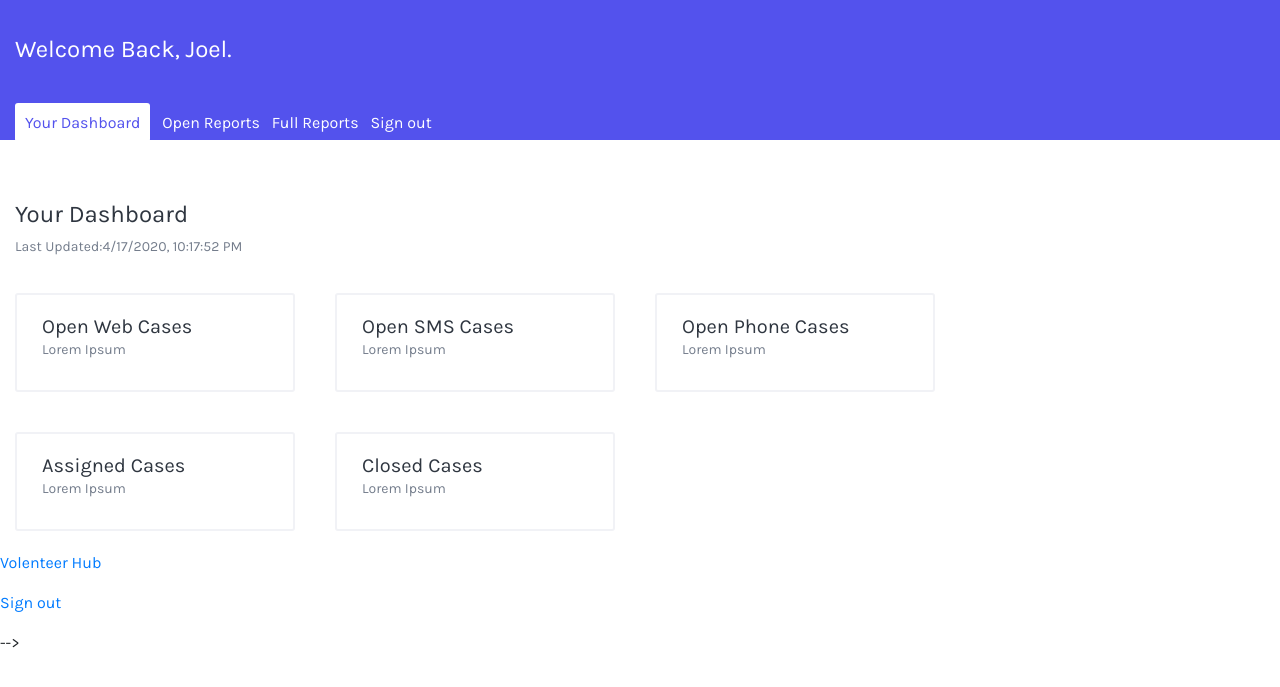
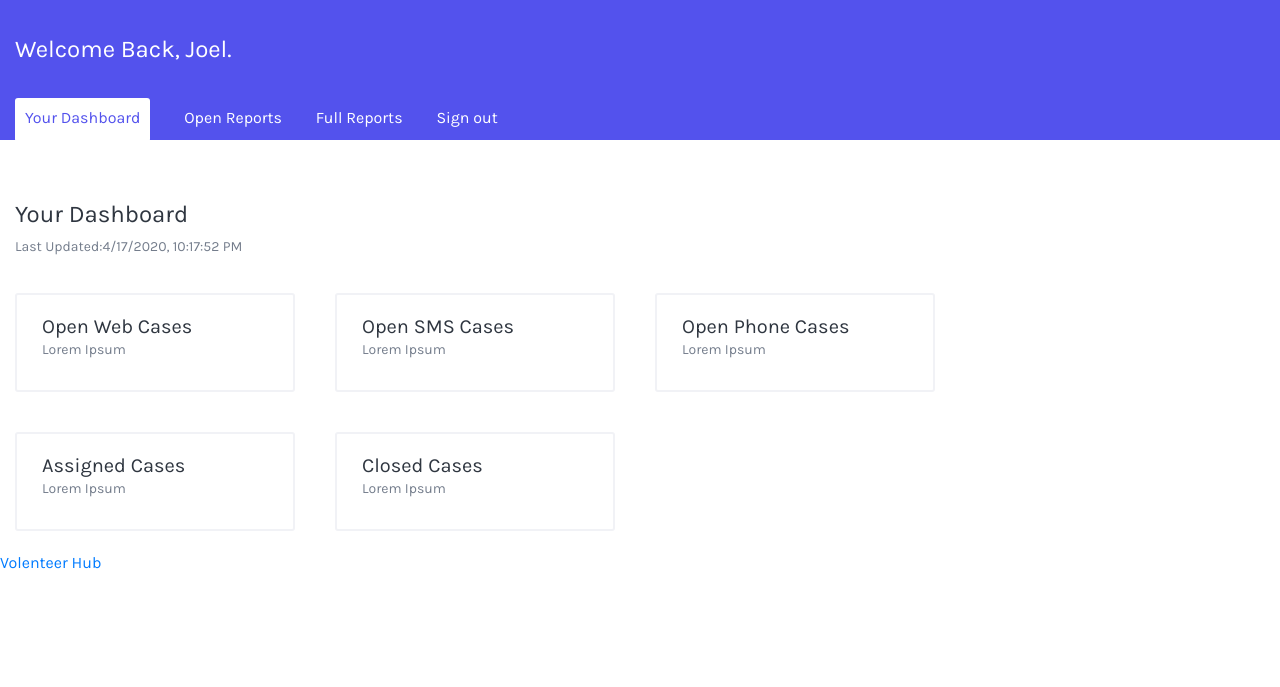
Before and after one commit to kittymagician/COVID-19-Emergency-Response-Hub, a Flask app: template templates/dashboard.html in a window 1280 px wide. Shown: the top 687 px of the page. Run offline with Flask 2, Linux system fonts and the light colour scheme; the template is opened without the code that fills it, so the values that code supplies are empty; some libraries are stand-ins or nearby versions.

Commit message:
Menu fixes

```diff
--- a/static/style.css
+++ b/static/style.css
@@ -94,27 +94,29 @@ h2 {
 	position: relative;
 	padding: 0px;
 	margin: 0px;
-	margin-top: 40px;
-	bottom: 0px;
+	margin-top: 35px;
 }
 
 .dashMenu li {
 
 	list-style-type: none;
 	color: white;
+	margin: 0px 30px 0px 0px !important;
 }
 
 
 .dashMenu a {
 
 	font-size: 16px;
+	text-decoration: none;
+	color: white;
 }
 
 .active {
 
 	color: #5352ED !important;
 	background-color: white;
-	padding: 10px;
+	padding: 10px 10px 15px 10px;
 	border-radius: 3px;
 }
 
--- a/templates/dashboard.html
+++ b/templates/dashboard.html
@@ -15,10 +15,10 @@
 		<div class="row">
 			<div class="col">
 				<ul class="list-inline">
-					<li class="list-inline-item"><a class="active">Your Dashboard</a></li>
-					<li class="list-inline-item"><a>Open Reports</a></li>
-					<li class="list-inline-item"><a>Full Reports</a></li>
-					<li class="list-inline-item"><a>Sign out</a></li>
+					<li class="list-inline-item"><a class="active" href="#">Your Dashboard</a></li>
+					<li class="list-inline-item"><a href="openreport.html">Open Reports</a></li>
+					<li class="list-inline-item"><a href="fullreport.html">Full Reports</a></li>
+					<li class="list-inline-item"><a href="{{ url_for('user.logout') }}">Sign out</a></li>
 				</ul>
 			</div>
 		</div>
@@ -71,7 +71,7 @@
 </div>
 
 
-<p><a href={{ url_for('member_page') }}>Volenteer Hub</a></p><p><a href={{ url_for('user.logout') }}>Sign out</a></p> -->
+<p><a href={{ url_for('member_page') }}>Volenteer Hub</a></p>
 
 <script>
 <!--
```
